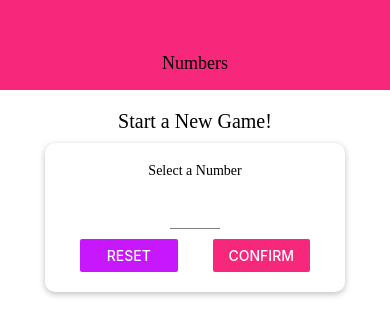
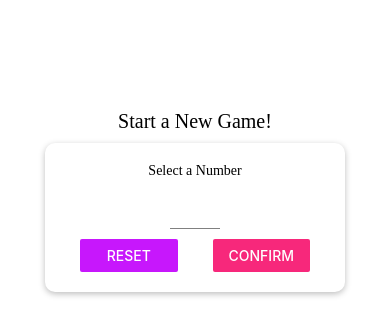
Before and after one commit to arthurs14/RN-Guess-A-Number, a React Native app: screen / in a window 390 px wide. Shown: the top 336 px of the page. Built offline with nearby package versions, Linux system fonts and the light colour scheme.

Commit message:
added Platform to help determine which styles to configure depending on device

```diff
--- a/src/components/Header.js
+++ b/src/components/Header.js
@@ -1,5 +1,5 @@
 import React from 'react';
-import { View, StyleSheet } from 'react-native';
+import { View, StyleSheet, Platform } from 'react-native';
 
 import Colors from '../../constants/colors';
 import TitleText from '../components/TitleText';
@@ -7,7 +7,7 @@
 const Header = ({ title }) => {
   return (
     <View style={styles.header}>
-      <TitleText>{title}</TitleText>
+      <TitleText style={styles.title}>{title}</TitleText>
     </View>
   );
 };
@@ -17,9 +17,14 @@
     width: '100%',
     height: 90,
     paddingTop: 36,
-    backgroundColor: Colors.primary,
+    backgroundColor: Platform.OS === 'android' ? Colors.primary : 'white',
     alignItems: 'center',
     justifyContent: 'center',
+    borderBottomColor: Platform.OS === 'ios' ? '#ccc' : 'transparent',
+    borderBottomWidth: Platform.OS === 'ios' ? 1 : 0,
+  },
+  title: {
+    color: Platform.OS === 'ios' ? Colors.primary : 'white',
   },
 });
 
--- a/src/screens/GameScreen.js
+++ b/src/screens/GameScreen.js
@@ -3,7 +3,7 @@
   View,
   StyleSheet,
   Alert,
-  ScrollView,
+  // ScrollView,
   FlatList,
   Dimensions,
 } from 'react-native';
```
